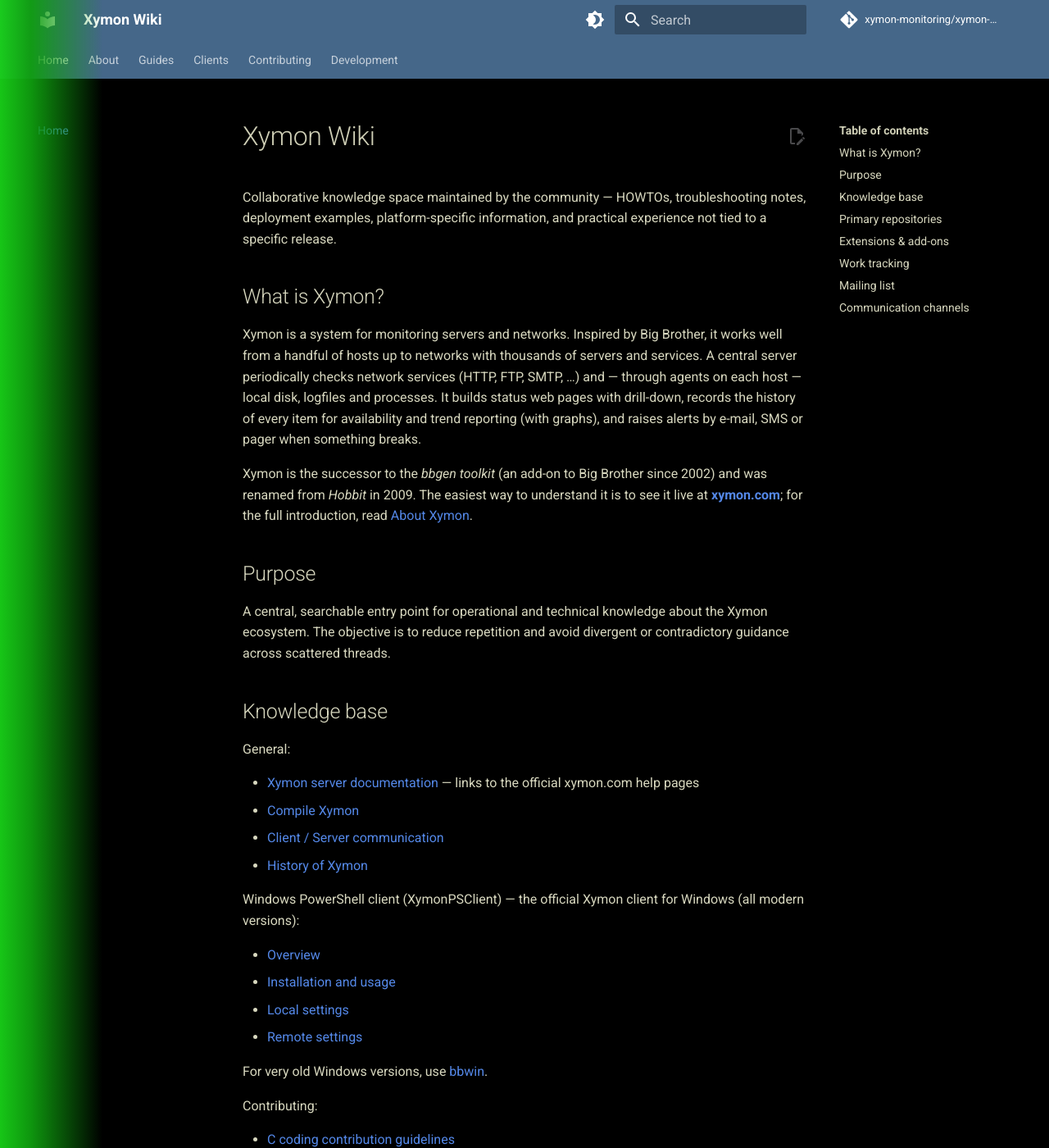
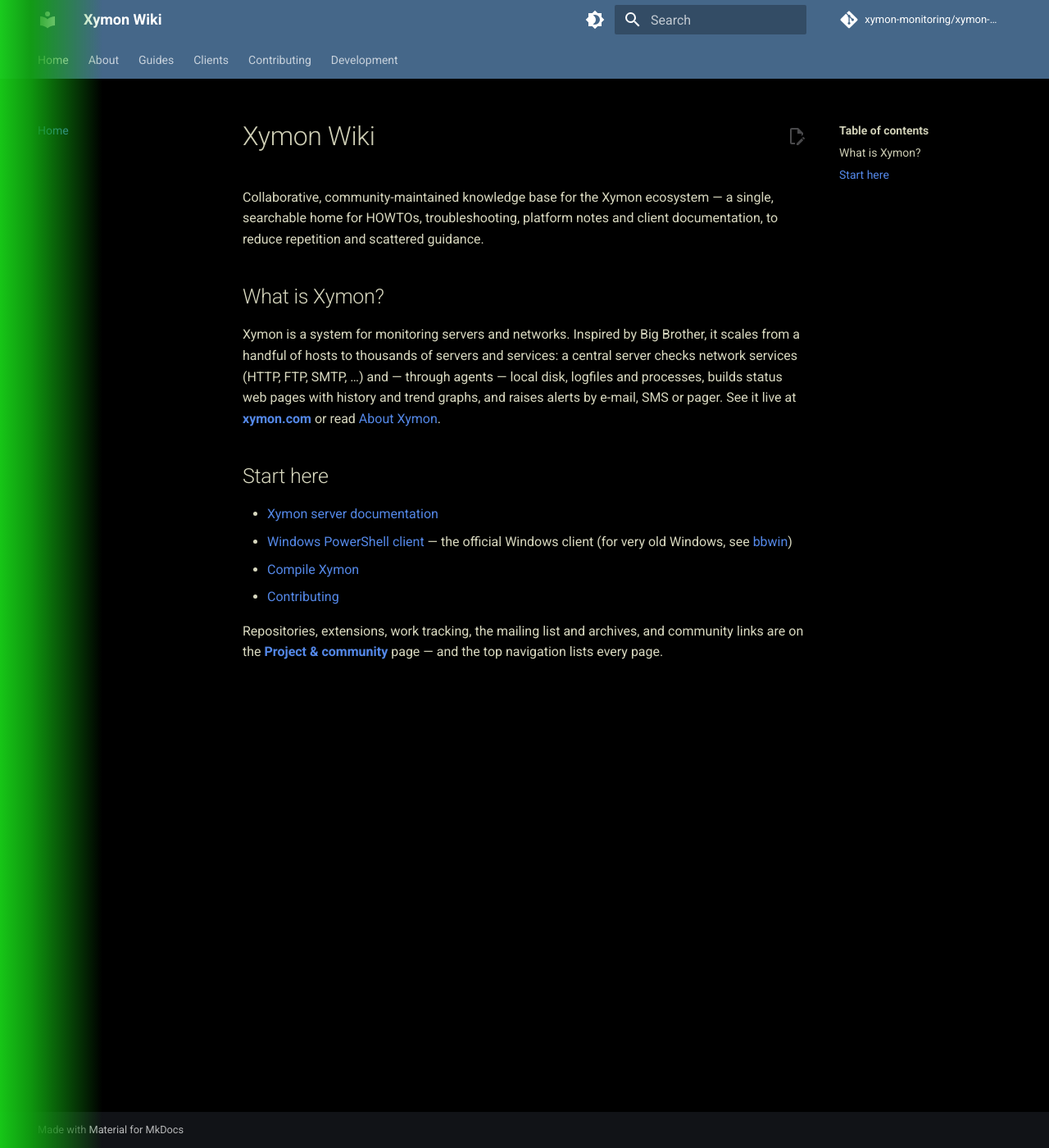
Before and after one commit to xymon-monitoring/xymon-wiki, an MkDocs documentation site: the page built from docs/index.md, in a window 1280 px wide and 1400 px high. Shown: the whole window at 82% size. Built offline with MkDocs 1.6.1 and Material for MkDocs 9.7.7, drawn with Linux system fonts in a browser that asks for light colours; comment, search, counter and statistics services are not loaded; some of the changed text lies outside the part shown.

Commit message:
docs(home): trim to a lean landing; move project/community meta to its own page (#22)
The home was 80 lines and duplicated the nav. Reduce it to: a one-line intro,
a one-paragraph 'What is Xymon?', and a short 'Start here'. Move Purpose detail,
repositories, extensions, work tracking, the mailing list + archives, and
communication channels to a new About > 'Project & community' page (verbatim).
Home is now ~25 lines; nothing lost.

Co-authored-by: Bonomani <8841264+bonomani@users.noreply.github.com>

```diff
--- a/docs/index.md
+++ b/docs/index.md
@@ -1,80 +1,25 @@
 # Xymon Wiki
 
-Collaborative knowledge space maintained by the community — HOWTOs, troubleshooting
-notes, deployment examples, platform-specific information, and practical experience
-not tied to a specific release.
+Collaborative, community-maintained knowledge base for the Xymon ecosystem — a single,
+searchable home for HOWTOs, troubleshooting, platform notes and client documentation,
+to reduce repetition and scattered guidance.
 
 ## What is Xymon?
 
-Xymon is a system for monitoring servers and networks. Inspired by Big Brother, it
-works well from a handful of hosts up to networks with thousands of servers and
-services. A central server periodically checks network services (HTTP, FTP, SMTP, …)
-and — through agents on each host — local disk, logfiles and processes. It builds
-status web pages with drill-down, records the history of every item for availability
-and trend reporting (with graphs), and raises alerts by e-mail, SMS or pager when
-something breaks.
-
-Xymon is the successor to the *bbgen toolkit* (an add-on to Big Brother since 2002)
-and was renamed from *Hobbit* in 2009. The easiest way to understand it is to see it
-live at **[xymon.com](https://www.xymon.com/)**; for the full introduction, read
+Xymon is a system for monitoring servers and networks. Inspired by Big Brother, it scales
+from a handful of hosts to thousands of servers and services: a central server checks
+network services (HTTP, FTP, SMTP, …) and — through agents — local disk, logfiles and
+processes, builds status web pages with history and trend graphs, and raises alerts by
+e-mail, SMS or pager. See it live at **[xymon.com](https://www.xymon.com/)** or read
 [About Xymon](https://www.xymon.com/help/about.html).
 
-## Purpose
+## Start here
 
-A central, searchable entry point for operational and technical knowledge about the
-Xymon ecosystem. The objective is to reduce repetition and avoid divergent or
-contradictory guidance across scattered threads.
+- [Xymon server documentation](guides/server-documentation.md)
+- [Windows PowerShell client](clients/windows-powershell/index.md) — the official Windows client (for very old Windows, see [bbwin](https://bbwin.sourceforge.net/))
+- [Compile Xymon](guides/how-to-compile-xymon.md)
+- [Contributing](contributing/ai-agent-contribution-directives.md)
 
-## Knowledge base
-
-General:
-
-- [Xymon server documentation](guides/server-documentation.md) — links to the official xymon.com help pages
-- [Compile Xymon](guides/how-to-compile-xymon.md)
-- [Client / Server communication](guides/client-server-communication.md)
-- [History of Xymon](about/history-of-xymon.md)
-
-Windows PowerShell client (XymonPSClient) — the official Xymon client for Windows
-(all modern versions):
-
-- [Overview](clients/windows-powershell/index.md)
-- [Installation and usage](clients/windows-powershell/installation.md)
-- [Local settings](clients/windows-powershell/local-settings.md)
-- [Remote settings](clients/windows-powershell/remote-settings.md)
-
-For very old Windows versions, use [bbwin](https://bbwin.sourceforge.net/).
-
-Contributing:
-
-- [C coding contribution guidelines](contributing/c-coding-contribution-guidelines.md)
-- [AI agent contribution directives](contributing/ai-agent-contribution-directives.md)
-
-## Primary repositories
-
-- [xymon](https://github.com/xymon-monitoring/xymon) — main source code; active development, server and client components.
-- [xymon-svn-mirror](https://github.com/xymon-monitoring/xymon-svn-mirror) — preserved legacy history.
-- [xymon-client-windows-powershell](https://github.com/xymon-monitoring/xymon-client-windows-powershell) — modern client implementation for Windows environments.
-- [xymon-problems](https://github.com/xymon-monitoring/xymon-problems) — issues/topics that are not strictly code problems (cleanup pending).
-
-## Extensions & add-ons
-
-- [xymon-plugins](https://github.com/xymon-monitoring/xymon-plugins) — collection of optional, community-contributed plugins and extensions (checks, integrations, add-ons) that extend Xymon without being part of the core product.
-- [Xymonton](https://xymonton.org/) — community site collecting Xymon add-ons and extensions.
-
-## Work tracking
-
-- [Issues](https://github.com/xymon-monitoring/xymon/issues) — structured tracking of active work, bug reports, design discussions, and tasks. Key topics may be pinned to remain visible.
-- Index issue (recommended) — a single pinned "index" issue can track and link the current key topics so context stays discoverable over time.
-
-## Mailing list
-
-- [Postorius (list home)](https://mailman.xymon.com/postorius/lists/xymon.xymon.com/) — primary forum for user questions, troubleshooting, and long-form discussions.
-- Subscribe by email — `xymon-subscribe@xymon.com` (works without an account).
-- Archives (three views of the same list):
-    - [Pipermail](https://lists.xymon.com/xymon/) — original historical archive, 2005 → mid-2024 (post-2024 superseded by HyperKitty).
-    - [HyperKitty](https://mailman.xymon.com/hyperkitty/list/xymon@xymon.com/) — current Mailman 3 web archive, 2024-07 → present.
-    - [Merged mirror](https://xymon-monitoring.github.io/xymon-discussion-public/) — Pipermail + HyperKitty combined, deduped and searchable, 2005 → present.
-
-## Communication channels
-
-- [private](https://github.com/xymon-monitoring/private) — private coordination repository used to reserve channel names and keep internal notes related to future Telegram and Signal channels.
+Repositories, extensions, work tracking, the mailing list and archives, and community
+links are on the **[Project & community](about/project-and-community.md)** page — and the
+top navigation lists every page.
--- a/mkdocs.yml
+++ b/mkdocs.yml
@@ -51,6 +51,7 @@
   - Home: index.md
   - About:
       - History of Xymon: about/history-of-xymon.md
+      - Project & community: about/project-and-community.md
   - Guides:
       - Xymon server documentation: guides/server-documentation.md
       - Compile Xymon: guides/how-to-compile-xymon.md
```
Also changed, not shown: docs/about/project-and-community.md (added, +31 -0 lines).
